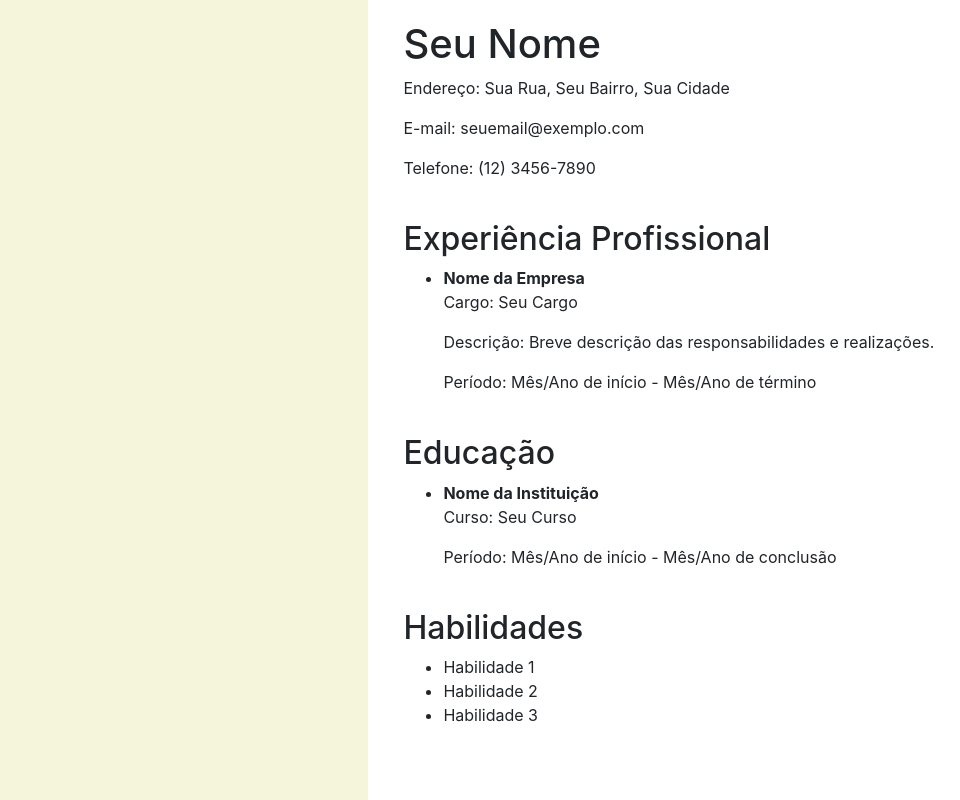
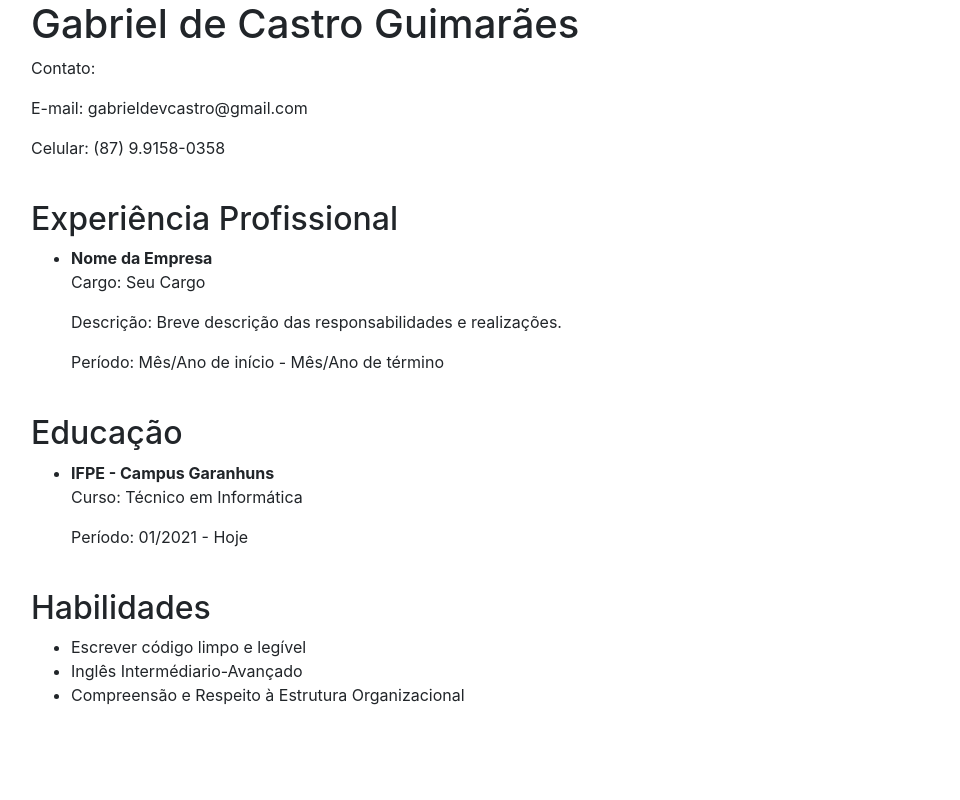
Before and after one commit to Castro-Gabriel/Castro-Gabriel.github.io, a plain HTML site: page index.html in a window 1280 px wide. Shown: the whole page, without its empty margins (54-1014 px from the left). Drawn offline with nearby package versions, Linux system fonts and the light colour scheme.

Commit message:
Preenchimento das informações

```diff
--- a/index.html
+++ b/index.html
@@ -3,10 +3,10 @@
 <head>
   <meta charset="UTF-8">
   <meta name="viewport" content="width=device-width, initial-scale=1.0">
-  <title>Meu Currículo</title>
+  <title>Curriculo de Gabriel de C. Guimarães</title>
   <link rel="stylesheet" href="https://maxcdn.bootstrapcdn.com/bootstrap/4.0.0/css/bootstrap.min.css">
   <style>
-    .beige-bar {
+    .barra-bege {
       background-color: #f5f5dc; /* Cor bege */
       height: 100vh;
       width: 33%;
@@ -14,7 +14,7 @@
       left: 0;
       top: 0;
     }
-    .content {
+    .conteudo {
       margin-left: 33%; /* Margem para a barra bege */
       padding: 20px;
     }
@@ -27,16 +27,16 @@
     <div class="container">
       <div class="row">
         <div class="col">
-          <h1>Seu Nome</h1>
-          <p>Endereço: Sua Rua, Seu Bairro, Sua Cidade</p>
-          <p>E-mail: seuemail@exemplo.com</p>
-          <p>Telefone: (12) 3456-7890</p>
+          <h1 class="text-secondary-emphasis">Gabriel de Castro Guimarães</h1>
+          <p>Contato:</p>
+          <p>E-mail: gabrieldevcastro@gmail.com</p>
+          <p>Celular: (87) 9.9158-0358</p>
         </div>
       </div>
 
       <div class="row mt-4">
         <div class="col">
-          <h2>Experiência Profissional</h2>
+          <h2 class="text-secondary-emphasis">Experiência Profissional</h2>
           <ul>
             <li>
               <strong>Nome da Empresa</strong>
@@ -51,12 +51,12 @@
 
       <div class="row mt-4">
         <div class="col">
-          <h2>Educação</h2>
+          <h2 class="text-secondary-emphasis">Educação</h2>
           <ul>
             <li>
-              <strong>Nome da Instituição</strong>
-              <p>Curso: Seu Curso</p>
-              <p>Período: Mês/Ano de início - Mês/Ano de conclusão</p>
+              <strong>IFPE - Campus Garanhuns</strong>
+              <p>Curso: Técnico em Informática</p>
+              <p>Período: 01/2021 - Hoje</p>
             </li>
             <!-- Adicione mais formações acadêmicas conforme necessário -->
           </ul>
@@ -65,11 +65,11 @@
 
       <div class="row mt-4">
         <div class="col">
-          <h2>Habilidades</h2>
+          <h2 class="text-secondary-emphasis">Habilidades</h2>
           <ul>
-            <li>Habilidade 1</li>
-            <li>Habilidade 2</li>
-            <li>Habilidade 3</li>
+            <li>Escrever código limpo e legível</li>
+            <li>Inglês Intermédiario-Avançado</li>
+            <li>Compreensão e Respeito à Estrutura Organizacional</li>
             <!-- Adicione mais habilidades conforme necessário -->
           </ul>
         </div>
```
